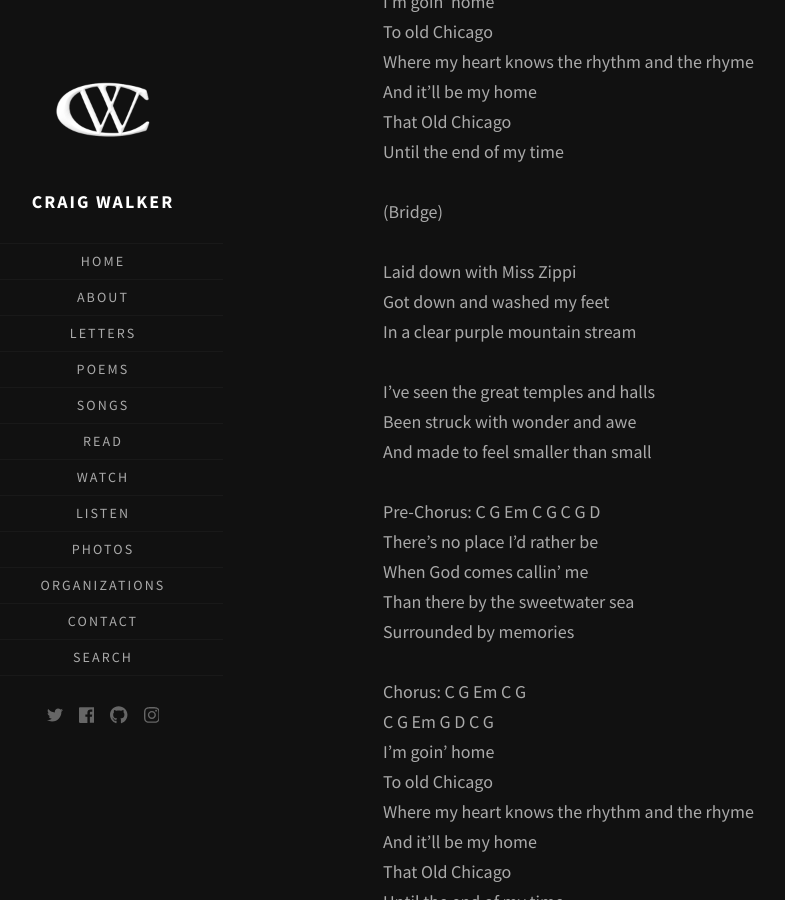
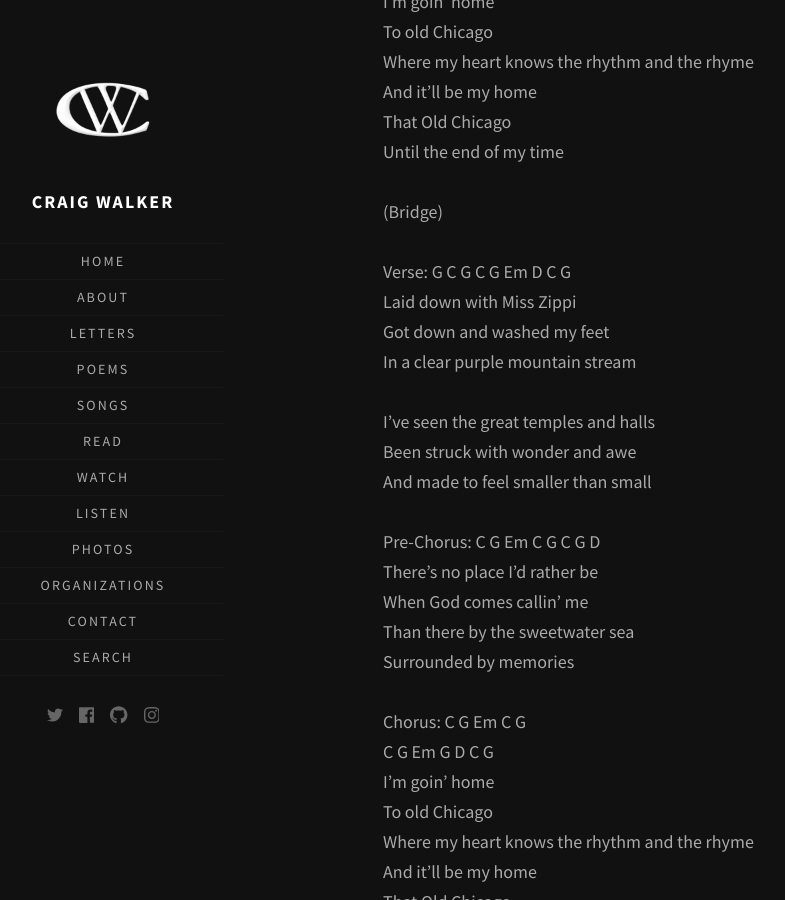
Before and after one commit to walkercraig/walkercraig, a Jekyll site: the page built from _posts/2024/2024-01-01-old-chicago.md, in a window 1280 px wide and 900 px high, scrolled down 766 px. Shown: the whole window, without its empty margins (47-832 px from the left). Built offline with Jekyll 4.4.1, drawn with Linux system fonts in a browser that asks for light colours; some web fonts are replaced.

Commit message:
Update 2024-01-01-old-chicago.md

```diff
--- a/_posts/2024/2024-01-01-old-chicago.md
+++ b/_posts/2024/2024-01-01-old-chicago.md
@@ -35,6 +35,8 @@ Until the end of my time\
 (Bridge)
 <br/>
 <br/>
+Verse:  G   C   G   C   G   Em   D   C   G
+<br/>
 Laid down with Miss Zippi\
 Got down and washed my feet\
 In a clear purple mountain stream\
```
